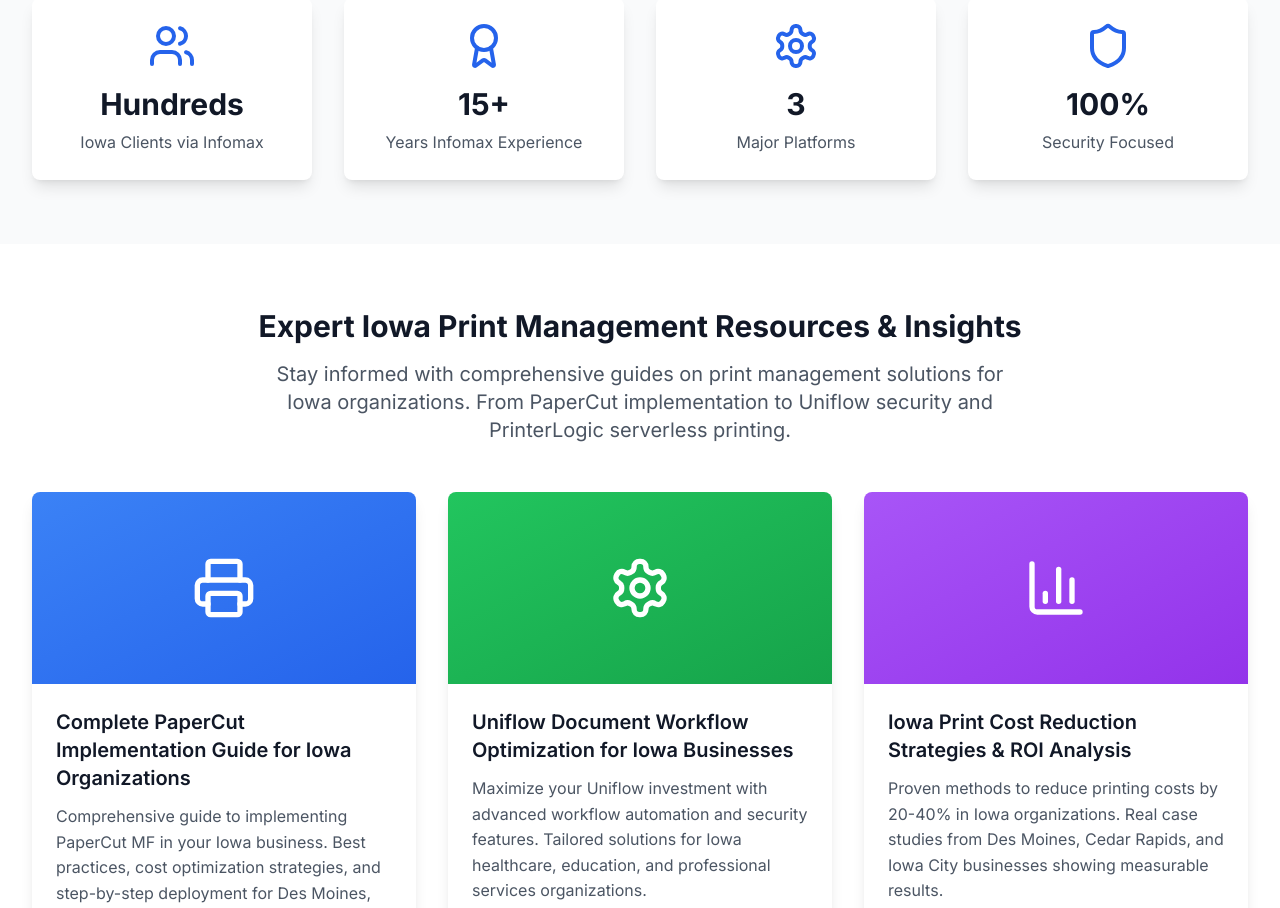
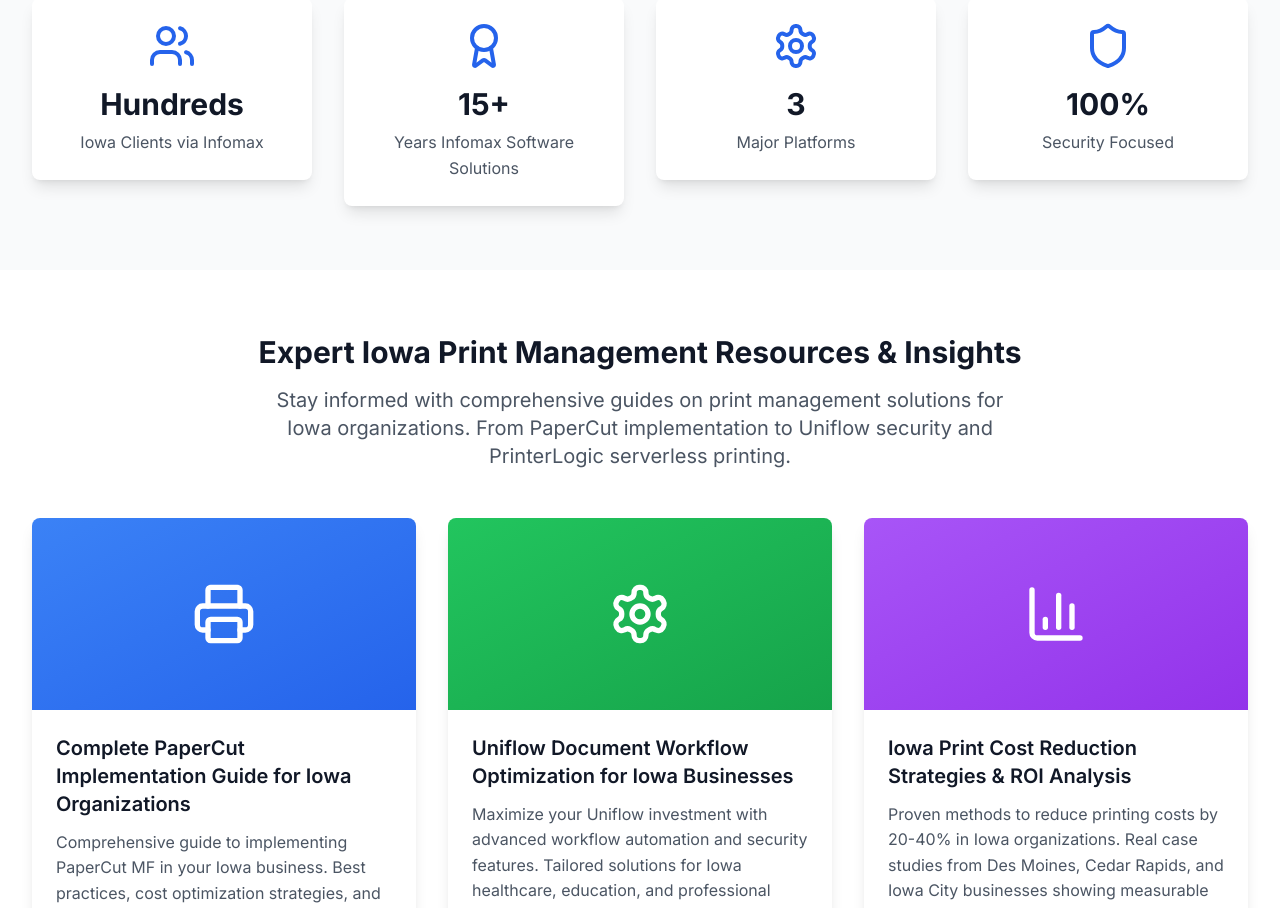
Before and after one commit to dj-pearson/iowa-print-solutions, a React (Vite) app: page / in a window 1280 px wide. Shown: the part 940-1848 px from the top of the page. Built offline with nearby package versions, Linux system fonts and the light colour scheme; the HTML template or start-up script is replaced by a standard one.

Commit message:
Update About and Home pages to reflect 'Years Infomax Software Solutions' for consistency

```diff
--- a/src/pages/About.jsx
+++ b/src/pages/About.jsx
@@ -159,7 +159,7 @@
                     </div>
                     <div>
                       <div className="text-2xl font-bold text-gray-900">15+</div>
-                      <div className="text-sm text-gray-600">Years Infomax Experience</div>
+                      <div className="text-sm text-gray-600">Years Infomax Software Solutions</div>
                     </div>
                   </div>
                   <div className="flex items-center space-x-4">
--- a/src/pages/Home.jsx
+++ b/src/pages/Home.jsx
@@ -10,7 +10,7 @@
 const Home = () => {
   const stats = [
     { icon: Users, number: 'Hundreds', label: 'Iowa Clients via Infomax' },
-    { icon: Award, number: '15+', label: 'Years Infomax Experience' },
+    { icon: Award, number: '15+', label: 'Years Infomax Software Solutions' },
     { icon: Settings, number: '3', label: 'Major Platforms' },
     { icon: Shield, number: '100%', label: 'Security Focused' }
   ]
```
